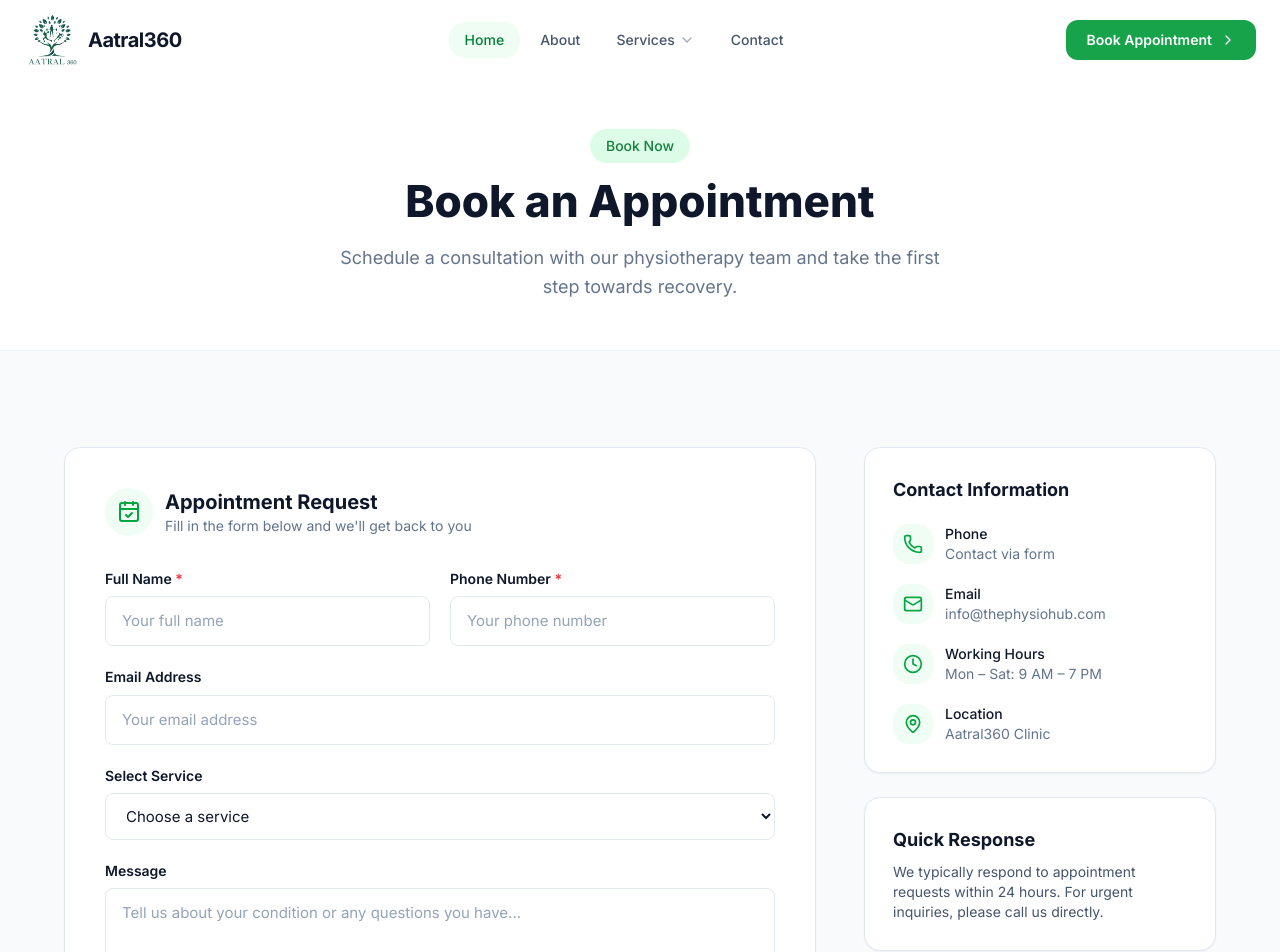
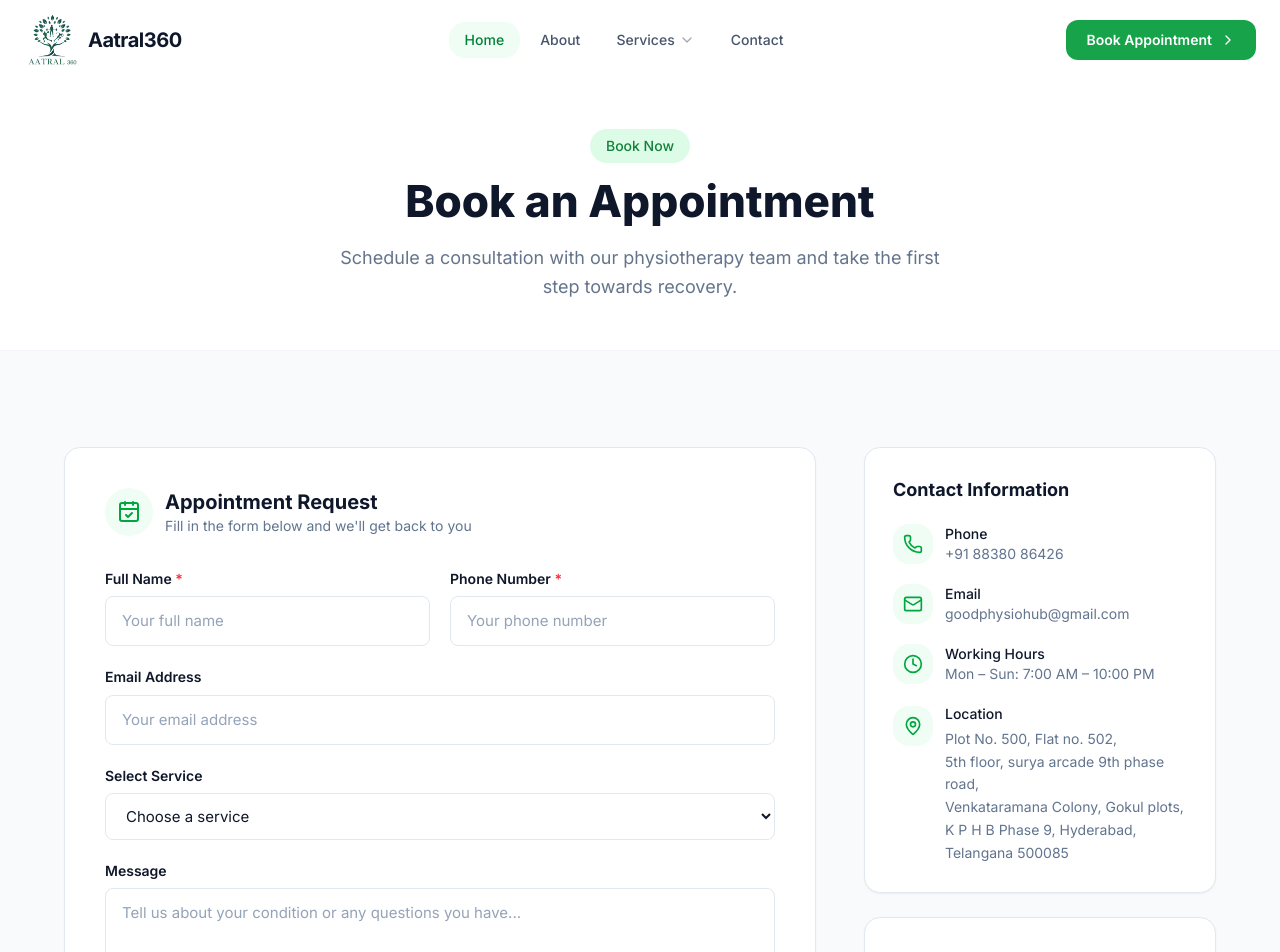
Before and after one commit to Atchyuteswar/the-physio-hub, a Next.js app: page /physiotherapy/appointment in a window 1280 px wide. Shown: the top 952 px of the page. Built offline with nearby package versions, Linux system fonts and the light colour scheme.

Commit message:
feat: add physiotherapy appointment request form page

```diff
--- a/src/app/physiotherapy/appointment/page.tsx
+++ b/src/app/physiotherapy/appointment/page.tsx
@@ -221,9 +221,12 @@ export default function AppointmentPage() {
                       <p className="text-sm font-medium text-slate-900">
                         Phone
                       </p>
-                      <p className="text-sm text-slate-500">
-                        Contact via form
-                      </p>
+                      <a
+                        href="tel:+918838086426"
+                        className="text-sm text-slate-500 hover:text-green-600 transition-colors block"
+                      >
+                        +91 88380 86426
+                      </a>
                     </div>
                   </div>
 
@@ -235,9 +238,12 @@ export default function AppointmentPage() {
                       <p className="text-sm font-medium text-slate-900">
                         Email
                       </p>
-                      <p className="text-sm text-slate-500">
-                        info@thephysiohub.com
-                      </p>
+                      <a
+                        href="mailto:goodphysiohub@gmail.com"
+                        className="text-sm text-slate-500 hover:text-green-600 transition-colors block break-all"
+                      >
+                        goodphysiohub@gmail.com
+                      </a>
                     </div>
                   </div>
 
@@ -250,22 +256,33 @@ export default function AppointmentPage() {
                         Working Hours
                       </p>
                       <p className="text-sm text-slate-500">
-                        Mon – Sat: 9 AM – 7 PM
+                        Mon – Sun: 7:00 AM – 10:00 PM
                       </p>
                     </div>
                   </div>
 
                   <div className="flex items-start gap-3">
-                    <div className="w-10 h-10 rounded-lg bg-green-50 flex items-center justify-center shrink-0">
+                    <div className="w-10 h-10 rounded-lg bg-green-50 flex items-center justify-center shrink-0 mt-0.5">
                       <MapPin className="w-5 h-5 text-green-600" />
                     </div>
                     <div>
-                      <p className="text-sm font-medium text-slate-900">
+                      <p className="text-sm font-medium text-slate-900 mb-1">
                         Location
                       </p>
-                      <p className="text-sm text-slate-500">
-                        Aatral360 Clinic
-                      </p>
+                      <a
+                        href="https://www.google.com/maps/place/Good+Physio+Hub/data=!4m7!3m6!1s0x3bcb936a8dc9b1f7:0xc792c255ec9e1588!8m2!3d17.4889439!4d78.3804162!16s%2Fg%2F11mzg2yvjw!19sChIJ97HJjWqTyzsRiBWe7FXCksc?authuser=0&hl=en&rclk=1"
+                        target="_blank"
+                        rel="noopener noreferrer"
+                        className="text-sm text-slate-500 hover:text-green-600 transition-colors leading-relaxed block"
+                      >
+                        Plot No. 500, Flat no. 502,
+                        <br />
+                        5th floor, surya arcade 9th phase road,
+                        <br />
+                        Venkataramana Colony, Gokul plots,
+                        <br />
+                        K P H B Phase 9, Hyderabad, Telangana 500085
+                      </a>
                     </div>
                   </div>
                 </div>
```
